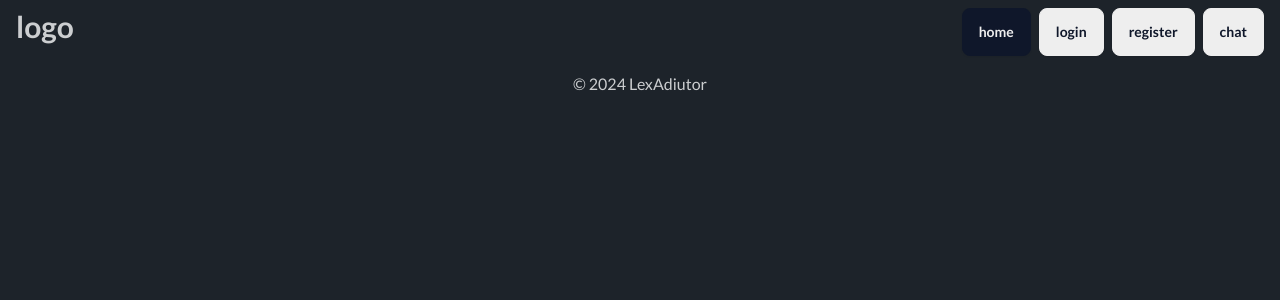
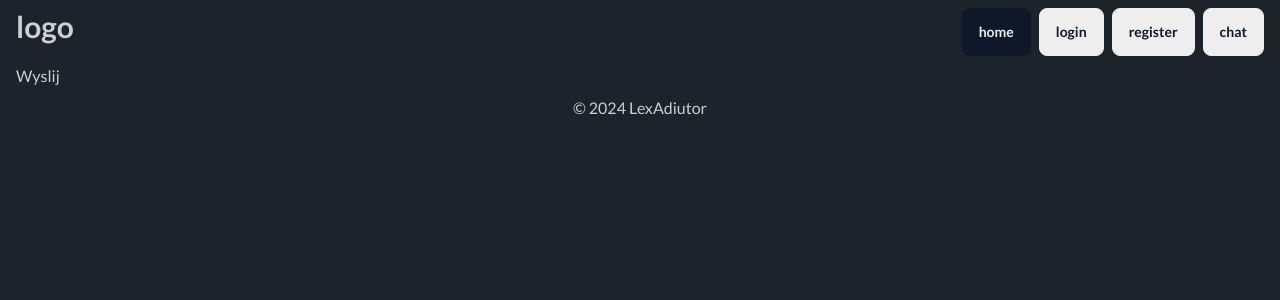
Before and after one commit to LexAdiutor/hackyeah-frontend, a React (Vite) app: page /test in a window 1280 px wide. Shown: the top 300 px of the page. Built offline with nearby package versions, Linux system fonts and the light colour scheme; the HTML template or start-up script is replaced by a standard one.

Commit message:
sending form works

```diff
--- a/src/components/Form.tsx
+++ b/src/components/Form.tsx
@@ -1,5 +1,8 @@
 import React from 'react'
 import Input, { InputType } from './Input';
+import Cookies from 'js-cookie';
+
+const COOKIE_NAME = "chatHash";
 
 const Form = ({data, onFormChange}: {data: InputType[], onFormChange?: (form: any) => void}) => {
 	const [form, setForm] = React.useState<Object>(Object.fromEntries(Object.values(data).map((q) => [q.name, q.default ? q.default : ''])));
@@ -16,6 +19,29 @@ const Form = ({data, onFormChange}: {data: InputType[], onFormChange?: (form: an
 			setForm({ ...form, [question.name]: newValue });
 			}} />
 		))}
+		<button
+			onClick={async () => {
+				// const isOk = Object.entries(form).map(([key, value]) => {
+				// 	return { key: data.find(({name}: InputType) => name === key)?.required ? value !== '' : true };
+				// })
+
+				// console.log(form)
+				// console.log(isOk)
+				const req = await fetch(`${import.meta.env.VITE_API_BACKEND_URL}/chat/submitForm`, {
+					method: "POST",
+					body: JSON.stringify(form),
+					headers: {
+						"Authorization": Cookies.get(COOKIE_NAME) ?? "",
+						"Content-Type": "Application/json",
+					}
+				})
+
+				const res = await req.json();
+				console.log(res);
+			}}
+		>
+			Wyslij
+		</button>
 		</div>
 	)
 }
--- a/src/routes/Chat.tsx
+++ b/src/routes/Chat.tsx
@@ -7,6 +7,8 @@ import Cookies from "js-cookie";
 import { ActionFunctionArgs } from "react-router-dom";
 import { MsgSender } from "../utlis/MsgSender";
 import SideMenu from "../components/SideMenu";
+import Form from "../components/Form";
+import { InputType } from "../components/Input";
 
 const COOKIE_NAME = "chatHash";
 
@@ -17,9 +19,10 @@ enum ChatType {
 }
 
 enum FormChatState {
-    unset = "unset",
-    ok = "ok",
-    notok = "notok",
+    unset = 'unset',
+    form = "form",
+    preview = "preview",
+    wrong = "wrong",
 }
 
 const delay = async (time: number) => {
@@ -30,6 +33,7 @@ export default function Chat() {
     const [chatType, setChatType] = useState<ChatType>(ChatType.taxes);
     const [taxMessages, setTaxMessages] = useState<Array<ChatBubbleData>>([]);
     const [formMessages, setFormMessages] = useState<Array<ChatBubbleData>>([]);
+    const [formData, setFormData] = useState<Array<InputType>>([]);
     const [formChatState, setFormChatState] = useState<FormChatState>(FormChatState.unset);
 
     const [cookieHash, setCookieHash] = useState<string | null>(null);
@@ -87,10 +91,21 @@ export default function Chat() {
             },
         })
 
-        const { form, formMessages, globalMessages } = await req.json();
+        const { form, formMessages: fMessaeges, globalMessages } = await req.json();
 
-        setTaxMessages(() => globalMessages)
-        setFormMessages(() => formMessages);
+
+
+        setTaxMessages(() => globalMessages);
+        setFormMessages(() => fMessaeges);
+        if (form) setFormData(() => form);
+
+
+
+
+
+            // console.log(form)
+
+
 
         // if (newMessages[newMessages.length - 1].message === "Przepraszamy, ale nie wspieramy wypełniania wniosku dla tego podatku.") setFormChatState(() => FormChatState.notok);
     }
@@ -116,6 +131,19 @@ export default function Chat() {
     }
 
     useEffect(() => {
+        if (!formMessages[formMessages.length - 1]) return;
+        if (formMessages[formMessages.length - 1].message === "Przepraszamy, ale nie wspieramy wypełniania wniosku dla tego podatku.") {
+            setFormChatState(() => FormChatState.wrong);
+            return;
+        }
+ if (formData.length !== 0) setFormChatState(() => FormChatState.form);
+    }, [formMessages, formData])
+
+    // useEffect(() => {
+    //     if (formData.length !== 0) setFormChatState(() => FormChatState.form);
+    // }, [formData])
+
+    useEffect(() => {
         initialLoad();
     }, [])
 
@@ -137,8 +165,9 @@ export default function Chat() {
                             <ChatComponent messages={taxMessages} refresfer={chatType} sendMessage={(message: string) => sendMessage(message, setTaxMessages, "GLOBAL")} disabled={false} />
                         : chatType === ChatType.form ?
                             <div className="flex gap-4 h-full [&>*]:flex-1">
-                                <ChatComponent messages={formMessages} refresfer={chatType} sendMessage={(mesaage: string) => sendMessage(mesaage, setFormMessages, "FORM")} disabled={formChatState === FormChatState.notok} />
-                                {formChatState === FormChatState.ok ? <Preview /> : ""}
+                                <ChatComponent messages={formMessages} refresfer={chatType} sendMessage={(mesaage: string) => sendMessage(mesaage, setFormMessages, "FORM")} disabled={formChatState === FormChatState.form || formChatState === FormChatState.wrong} />
+                                {formChatState === FormChatState.preview ? <Preview /> : ""}
+                                {formChatState === FormChatState.form ? <Form data={formData} /> : ""}
                             </div>
                         : <Visualization />
 
```
Lines whose indentation alone changed are shown as unchanged.
